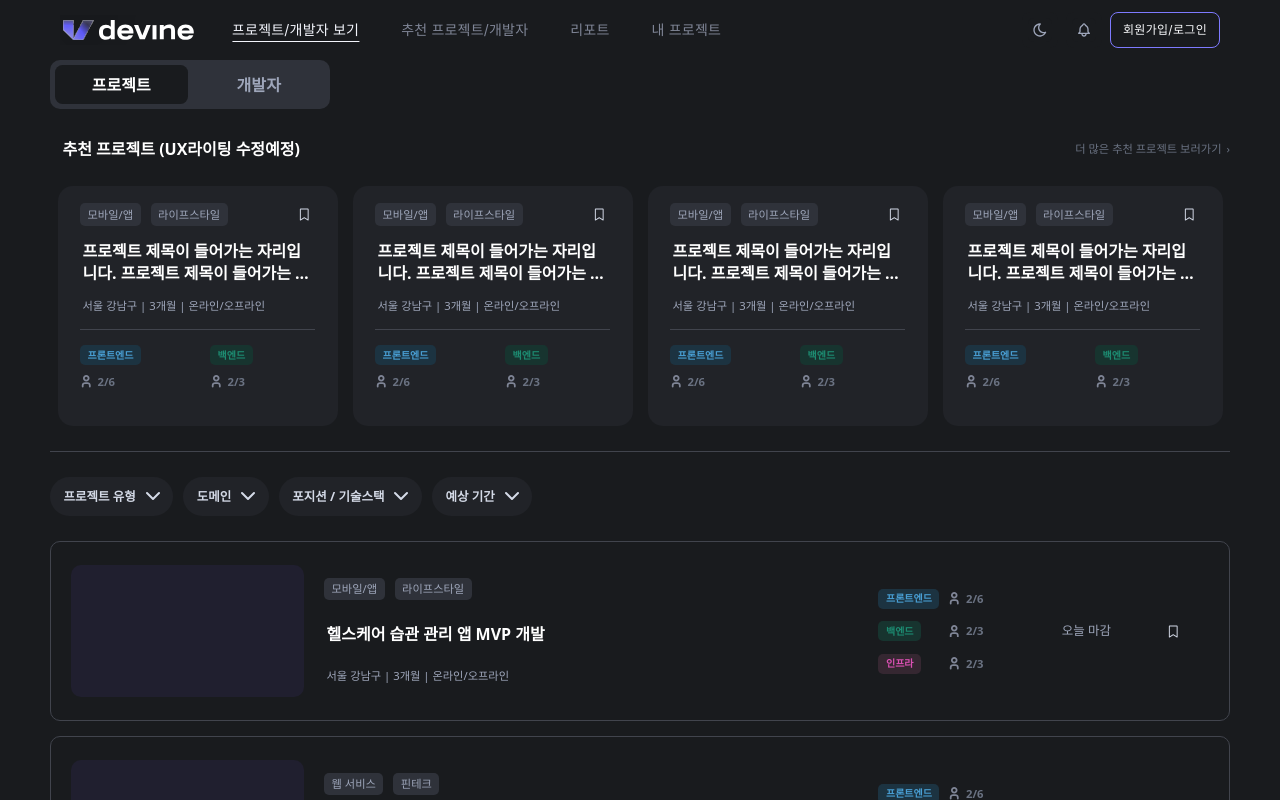
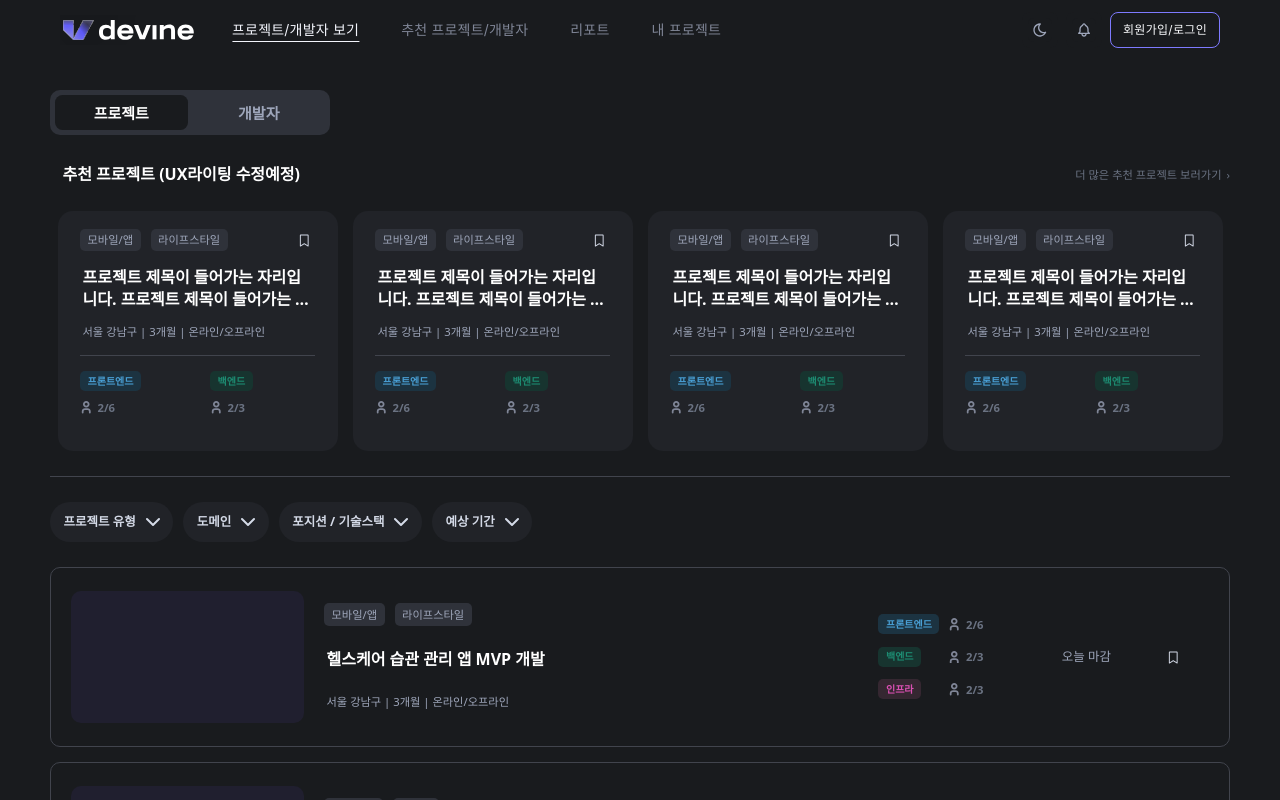
Before and after one commit to DeVine-2025/DeVine_FrontEnd, a React (Vite) app: page /search/project in a window 1280 px wide. Shown: the top 800 px of the page. Built offline with nearby package versions, Linux system fonts and the light colour scheme; a web font is replaced by a local one.

Commit message:
style: tab size 수정

```diff
--- a/src/shared/components/tab/MyProjectTabs.tsx
+++ b/src/shared/components/tab/MyProjectTabs.tsx
@@ -1,7 +1,7 @@
 import { NavLink } from 'react-router-dom';
 
 const MyProjectTabs = () => {
-  const baseTabClass = 'rounded-xl py-3 text-xl text-center font-semibold transition-colors';
+  const baseTabClass = 'rounded-xl py-3 text-2xl text-center font-semibold transition-colors';
   const activeClass = 'bg-tab-bg-active text-tab-text-active';
   const inactiveClass = 'text-tab-text-inactive hover:text-tab-text-active';
   return (
--- a/src/shared/components/tab/SearchTabs.tsx
+++ b/src/shared/components/tab/SearchTabs.tsx
@@ -1,7 +1,7 @@
 import { NavLink } from 'react-router-dom';
 
 export default function SearchTabs() {
-  const baseTabClass = 'Body1 rounded-xl py-3 text-center font-semibold transition-colors';
+  const baseTabClass = 'rounded-xl py-3 text-2xl text-center font-semibold transition-colors';
   const activeClass = 'bg-tab-bg-active text-tab-text-active';
   const inactiveClass = 'text-tab-text-inactive hover:text-tab-text-active';
 
--- a/src/shared/layouts/root-layout.tsx
+++ b/src/shared/layouts/root-layout.tsx
@@ -1,12 +1,12 @@
+import Footer from '@layouts/footer';
+import Header from '@layouts/header';
 import { Outlet } from 'react-router-dom';
-import Header from '@layouts/header';
-import Footer from '@layouts/footer';
 
 const RootLayout = () => {
   return (
-    <div className='min-h-[100vh] flex flex-col'>
+    <div className="flex min-h-[100vh] flex-col">
       <Header />
-      <main className='flex-1'>
+      <main className="flex-1 py-12">
         <Outlet />
       </main>
       <Footer />
```
